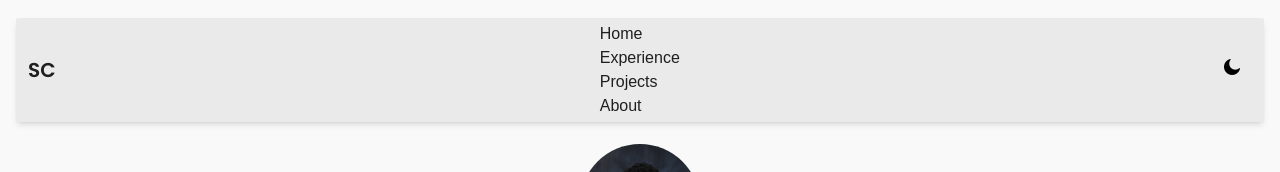
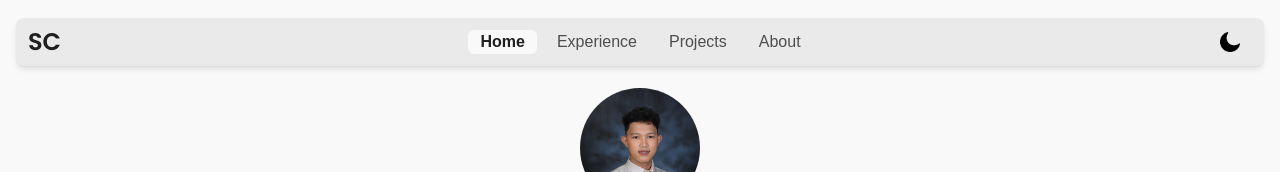
Before and after one commit to shameCanales/portfolio-nextjs, a Next.js app: page / in a window 1280 px wide. Shown: the top 172 px of the page. Built offline with nearby package versions, Linux system fonts and the light colour scheme; no server answers.

Commit message:
styled navbar for sm viewport

```diff
--- a/src/components/ThemeToggle.tsx
+++ b/src/components/ThemeToggle.tsx
@@ -45,9 +45,10 @@ export default function ThemeToggle() {
   }
 
   return (
-    <button onClick={() => toggleTheme()} className="mr-3">
+    <button onClick={() => toggleTheme()} className="mr-3 ">
       {theme === "dark" ? (
         <Image
+          className="sm:w-[20px]"
           src="/dark-mode/sun.png"
           alt="sun icon toggle light mode"
           width="16"
@@ -55,6 +56,7 @@ export default function ThemeToggle() {
         />
       ) : (
         <Image
+          className="sm:w-[20px]"
           src="/light-mode/moon.png"
           alt="moon icon toggle dark mode"
           width="16"
--- a/src/components/sections/NavBar.tsx
+++ b/src/components/sections/NavBar.tsx
@@ -7,6 +7,8 @@ import Image from "next/image";
 import { Poppins } from "next/font/google";
 import { useSelector } from "react-redux";
 import type { RootState } from "@/lib/store/store";
+import { usePathname } from "next/navigation";
+import NavbarLink from "../ui/NavbarLink";
 
 const poppins = Poppins({
   weight: ["400", "600", "700"],
@@ -14,37 +16,41 @@ const poppins = Poppins({
   display: "swap",
 });
 
+const links = [
+  { route: "/", label: "Home" },
+  { route: "/experience", label: "Experience" },
+  { route: "/projects", label: "Projects" },
+  { route: "/about", label: "About" },
+];
+
 export default function NavBar() {
   const theme = useSelector((state: RootState) => state.theme.theme);
-  console.log(theme);
+  const pathname = usePathname();
 
   return (
     <div
-      className={`sticky top-4.5 z-11 shadow-md flex justify-between items-center px-3 py-1 mx-4 rounded-xs backdrop-blur-xs bg-[var(--color-card)] ${
+      className={`sticky top-4.5 z-11 shadow-md flex justify-between items-center px-3 sm: py-1 sm:py-2 mx-4 rounded-sm sm:rounded-lg backdrop-blur-xs bg-[var(--color-card)] ${
         theme === "dark" ? "border-[.5px] border-[rgba(255,255,255,.2)]" : ""
       }`}
     >
-      <p className={`${poppins.className} font-semibold text-xl`}>SC</p>
-      <ul className="hidden md:block">
-        <li>
-          <Link href="/">Home</Link>
-        </li>
-        <li>
-          <Link href="/experience">Experience</Link>
-        </li>
-
-        <li>
-          <Link href="/projects">Projects</Link>
-        </li>
-        <li>
-          <Link href="/about">About</Link>
-        </li>
+      <p className={`${poppins.className} font-semibold text-xl sm:text-2xl `}>
+        SC
+      </p>
+      <ul className="hidden md:flex md:gap-2">
+        {links.map((link) => (
+          <NavbarLink
+            key={link.route}
+            isActive={pathname === link.route}
+            href={link.route}
+            label={link.label}
+          />
+        ))}
       </ul>
-      <div>
+      <div className="flex">
         <ThemeToggle />
         <ToggleMobileNav>
           <Image
-            className="md:hidden"
+            className="md:hidden sm:w-[20px]"
             src={`/${theme}-mode/menu.png`}
             alt="toggle mobile menu"
             width="16"
--- /dev/null
+++ b/src/components/ui/NavbarLink.tsx
@@ -0,0 +1,21 @@
+import Link from "next/link";
+
+interface LinkProps {
+  isActive: boolean;
+  href: string;
+  label: string;
+}
+
+export default function NavbarLink({ isActive, href, label }: LinkProps) {
+  return (
+    <li
+      className={`px-3 rounded-md ${
+        isActive
+          ? "font-bold text-[var(--color-text)] bg-[var(--color-bg)]"
+          : "text-[var(--color-text-secondary)]"
+      }`}
+    >
+      <Link href={href}>{label}</Link>
+    </li>
+  );
+}
```
